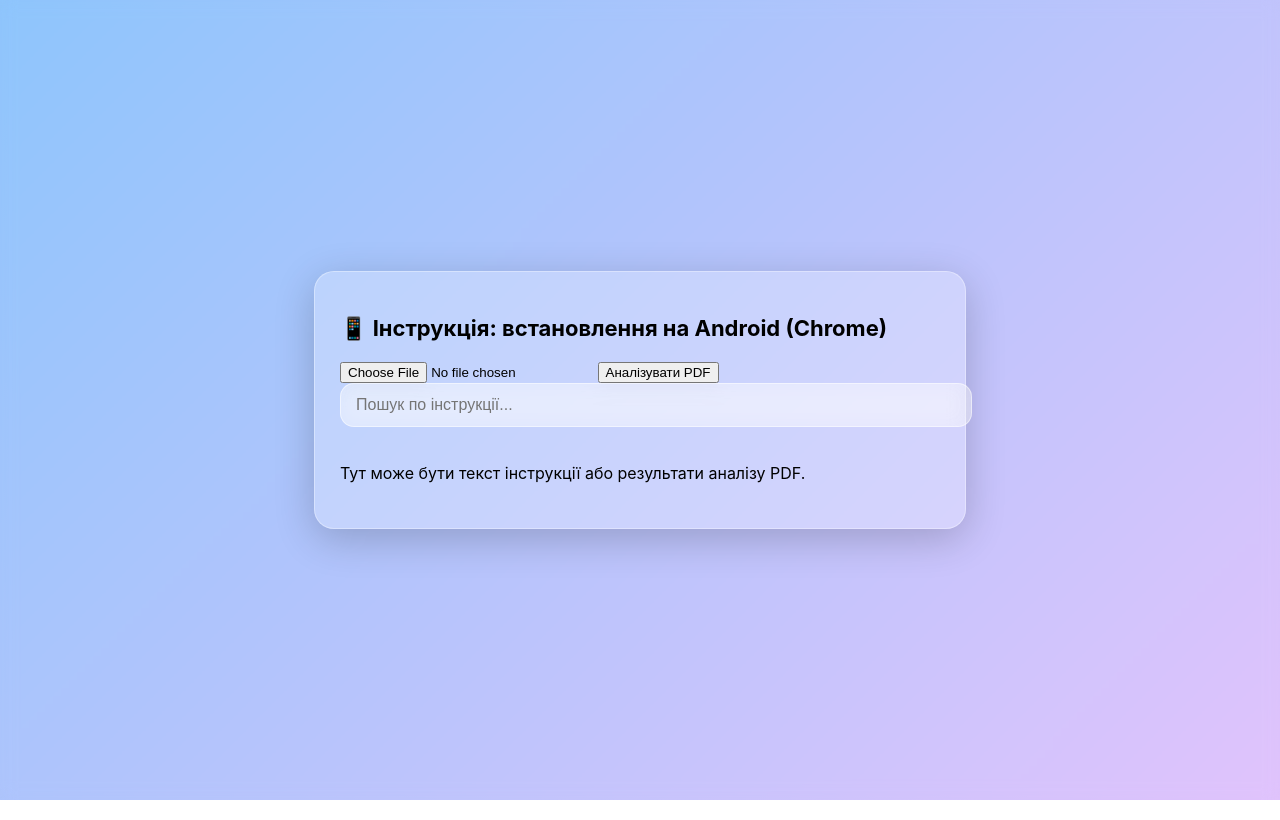
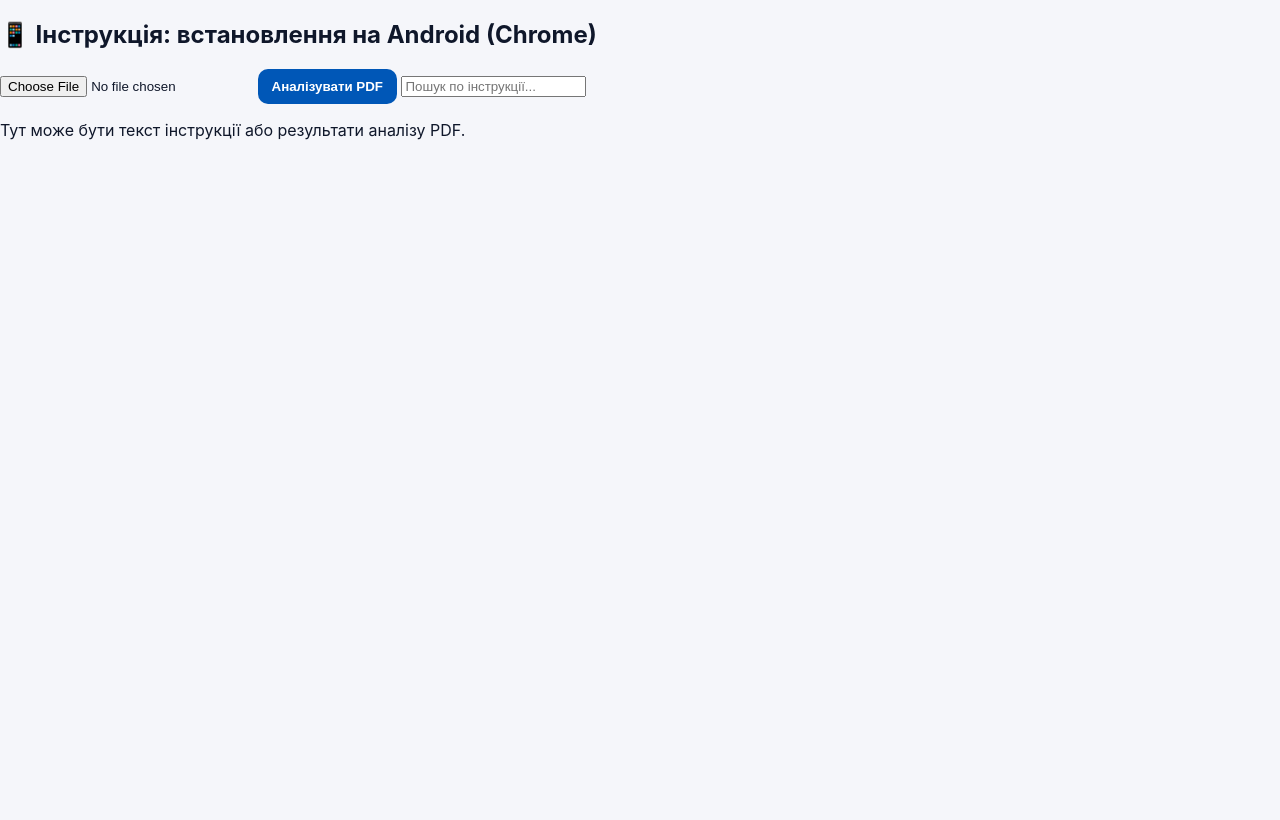
Before and after one commit to Mo-Love/pdf-analizator-pwa, a plain HTML site: page index.html in a window 1280 px wide. Drawn offline with Linux system fonts and the light colour scheme.

Commit message:
Update style.css

```diff
--- a/style.css
+++ b/style.css
@@ -1,80 +1,55 @@
-/* Загальний фон */
-body {
-    margin: 0;
-    padding: 0;
-    font-family: "Inter", Arial, sans-serif;
-    background: linear-gradient(135deg, #8ec5fc, #e0c3fc);
-    backdrop-filter: blur(8px);
-    min-height: 100vh;
-    display: flex;
-    justify-content: center;
-    align-items: center;
+:root{
+  --bg: #f5f6fa;
+  --card: #ffffff;
+  --accent: #0057b7;
+  --muted: #6b7280;
 }
 
-/* Контейнер liquid glass */
-.glass-container {
-    width: 90%;
-    max-width: 600px;
-    padding: 25px;
-    border-radius: 20px;
-
-    background: rgba(255, 255, 255, 0.25);
-    border: 1px solid rgba(255, 255, 255, 0.35);
-
-    backdrop-filter: blur(18px) saturate(180%);
-    -webkit-backdrop-filter: blur(18px) saturate(180%);
-
-    box-shadow: 0 10px 40px rgba(0,0,0,0.2);
-
-    animation: fadeIn 0.6s ease-out;
+*{box-sizing:border-box}
+html,body{height:100%}
+body{
+  margin:0;
+  font-family: Inter, system-ui, -apple-system, "Segoe UI", Roboto, "Helvetica Neue", Arial;
+  background:var(--bg);
+  color:#0f172a;
 }
 
-/* Анімація появи */
-@keyframes fadeIn {
-    from { opacity: 0; transform: translateY(10px); }
-    to { opacity: 1; transform: translateY(0); }
+.container{
+  max-width:960px;
+  margin:28px auto;
+  padding:20px;
+  background:var(--card);
+  border-radius:14px;
+  box-shadow:0 8px 30px rgba(2,6,23,0.08);
 }
 
-/* Заголовок */
-.title {
-    color: #000;
-    font-size: 22px;
-    font-weight: 700;
-    margin-bottom: 20px;
+.header h1{margin:0;font-size:22px}
+.subtitle{color:var(--muted);margin-top:6px}
+
+.controls{display:flex;flex-direction:column;gap:12px;margin-top:18px}
+.input-file{display:inline-flex;align-items:center;gap:10px}
+.input-file input{display:none}
+.input-file span{
+  display:inline-block;padding:12px 16px;background:linear-gradient(180deg,#0b61c6,#0057b7);color:white;border-radius:10px;cursor:pointer;font-weight:600
 }
 
-/* Поле пошуку */
-.search-box {
-    width: 100%;
-    padding: 12px 15px;
-    border-radius: 14px;
-    border: none;
-    font-size: 16px;
-    margin-bottom: 18px;
+.file-name{font-size:13px;color:var(--muted)}
+.actions{display:flex;gap:10px;margin-top:6px}
+button{background:var(--accent);border:none;color:white;padding:10px 14px;border-radius:10px;cursor:pointer;font-weight:600}
+button[disabled]{opacity:0.5;cursor:not-allowed}
 
-    background: rgba(255, 255, 255, 0.4);
-    border: 1px solid rgba(255,255,255,0.5);
-    backdrop-filter: blur(10px);
+.loading{display:flex;align-items:center;gap:12px;margin-top:12px}
+.spinner{width:44px;height:44px;border-radius:50%;border:5px solid #e6eefc;border-top-color:var(--accent);animation:spin 0.9s linear infinite}
+@keyframes spin{to{transform:rotate(360deg)}}
 
-    transition: 0.25s;
-}
+.results{margin-top:20px}
+.card{background:#fbfdff;padding:14px;border-radius:12px;margin-top:10px;border:1px solid #eef3ff}
+.full-text{max-height:360px;overflow:auto;display:none;white-space:pre-wrap}
 
-.search-box:focus {
-    outline: none;
-    background: rgba(255, 255, 255, 0.65);
-    border-color: rgba(255,255,255,0.9);
-}
+.accordion-section{margin-top:18px}
+.accordion-btn{width:100%;text-align:left;padding:12px;border-radius:10px;background:#eef6ff;border:none;cursor:pointer;font-weight:600}
+.accordion-content{display:none;padding:12px;margin-top:8px;background:#fbfdff;border-radius:10px;border:1px solid #eef3ff}
 
-/* Текст */
-.content {
-    font-size: 16px;
-    line-height: 1.6;
-    color: #000;
-}
+.footer{margin-top:18px;text-align:center;color:var(--muted)}
 
-/* Підсвічення знайдених слів */
-mark {
-    background: #ffe600;
-    padding: 2px 4px;
-    border-radius: 4px;
-}
+@media (max-width:600px){.container{margin:12px;padding:14px}}
```
